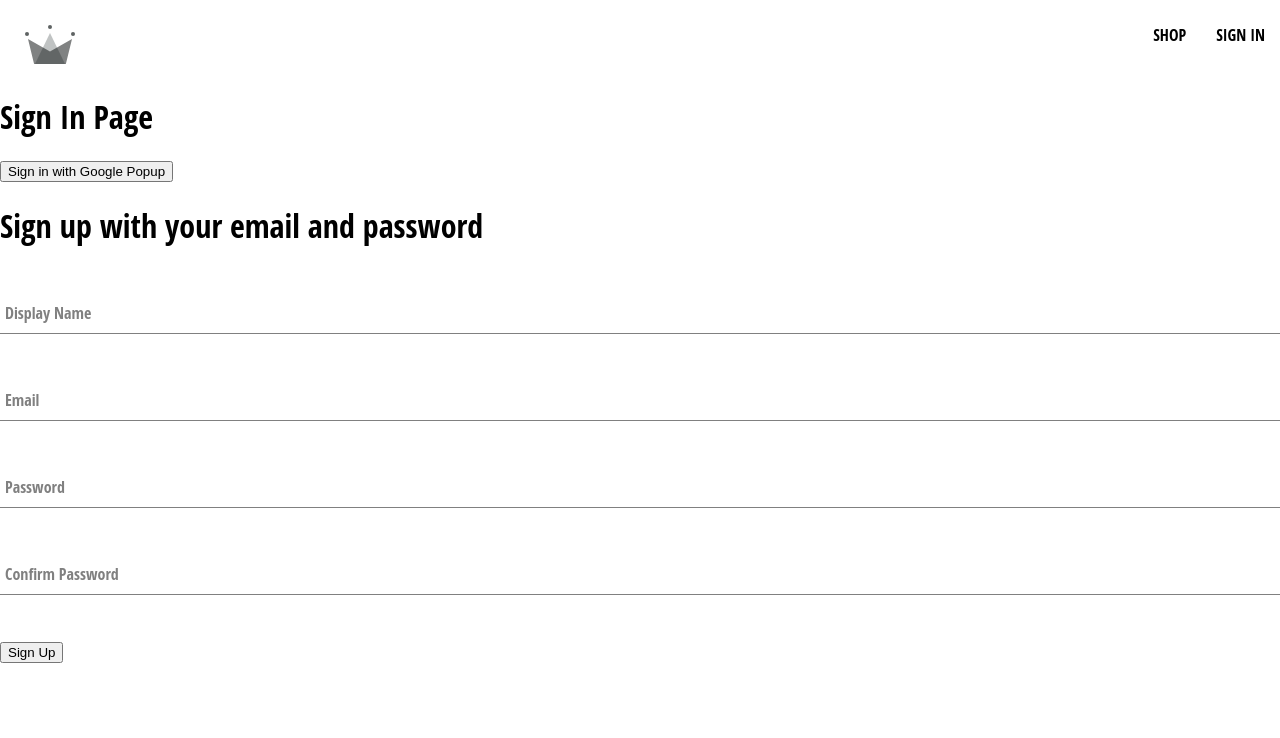
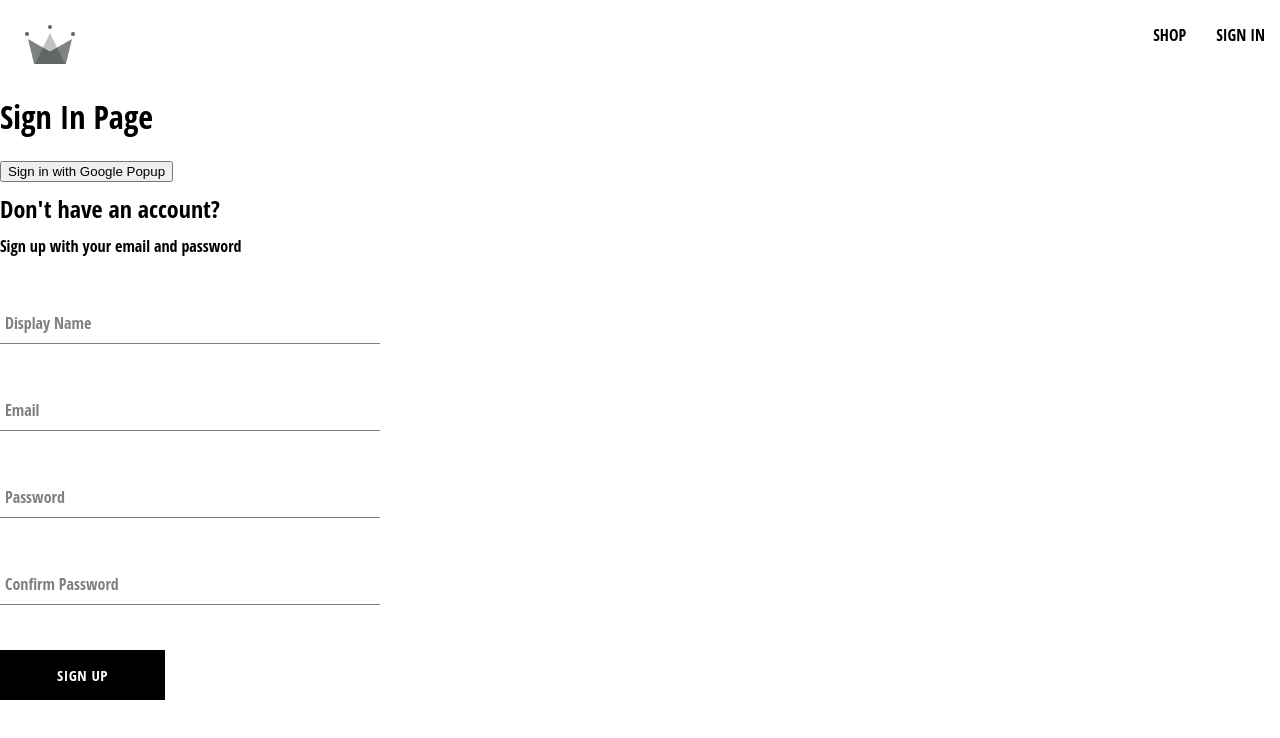
Before and after one commit to Innocentadika/Capstone, a React (Create React App) app: page /sign-in in a window 1280 px wide. Shown: the top 738 px of the page. Built offline with nearby package versions, Linux system fonts and the light colour scheme; the HTML template or start-up script is replaced by a standard one.

Commit message:
creation of the button component and its styles from scss file

```diff
--- /dev/null
+++ b/src/components/button/button.componets.jsx
@@ -0,0 +1,20 @@
+import React from 'react'
+
+import './button.styles.scss';
+
+const BUTTON_TYPE_CLASSES = {
+    google: 'google-sign-in',
+    inverted: 'inverted'
+
+}
+const Button = ({children, buttonType, ...otherProps}) => {
+  return (
+    <div>
+        <button className={`button-container ${BUTTON_TYPE_CLASSES[buttonType]}`}>
+            {children}
+        </button>
+    </div>
+  )
+}
+
+export default Button;
--- /dev/null
+++ b/src/components/button/button.styles.scss
@@ -0,0 +1,46 @@
+.button-container {
+  min-width: 165px;
+  width: auto;
+  height: 50px;
+  letter-spacing: 0.5px;
+  line-height: 50px;
+  padding: 0 35px 0 35px;
+  font-size: 15px;
+  background-color: black;
+  color: white;
+  text-transform: uppercase;
+  font-family: 'Open Sans Condensed';
+  font-weight: bolder;
+  border: none;
+  cursor: pointer;
+  display: flex;
+  justify-content: center;
+
+  &:hover {
+    background-color: white;
+    color: black;
+    border: 1px solid black;
+  }
+
+  &.google-sign-in {
+    background-color: #4285f4;
+    color: white;
+
+    &:hover {
+      background-color: #357ae8;
+      border: none;
+    }
+  }
+
+  &.inverted {
+    background-color: white;
+    color: black;
+    border: 1px solid black;
+
+    &:hover {
+      background-color: black;
+      color: white;
+      border: none;
+    }
+  }
+}
--- a/src/components/sign-up-form/sign-up-form.component.jsx
+++ b/src/components/sign-up-form/sign-up-form.component.jsx
@@ -1,9 +1,12 @@
 import {useState} from 'react';
+
+import Button from '../button/button.componets';
 
 import FormInput from '../form-input/form-input.component';
 
 import  { createAuthUserWithEmailAndPassword, createUserDocumentFromAuth } from '../../utils/firebase/firebase.utils'
 
+import './sign-up-form.styles.scss';
 const defaultFormFields = {
     displayName: '',
     email: '',
@@ -51,8 +54,9 @@
     };
 
   return (
-    <div>
-        <h1>Sign up with your email and password</h1>
+    <div className='sign-up-container'>
+        <h2>Don't have an account?</h2>
+        <span>Sign up with your email and password</span>
 
         <form onSubmit={handleSubmit}>
 
@@ -90,7 +94,7 @@
             onChange={handleChange}
             name="confirmPassword"
             value={confirmPassword}/>
-            <button type='submit'>Sign Up</button>
+            <Button type='submit'>Sign Up</Button>
         </form>
     </div>
   )
--- /dev/null
+++ b/src/components/sign-up-form/sign-up-form.styles.scss
@@ -0,0 +1,9 @@
+.sign-up-container {
+    display: flex;
+    flex-direction: column;
+    width: 380px;
+
+    h2 {
+        margin: 10px 0;
+    }
+}
```
